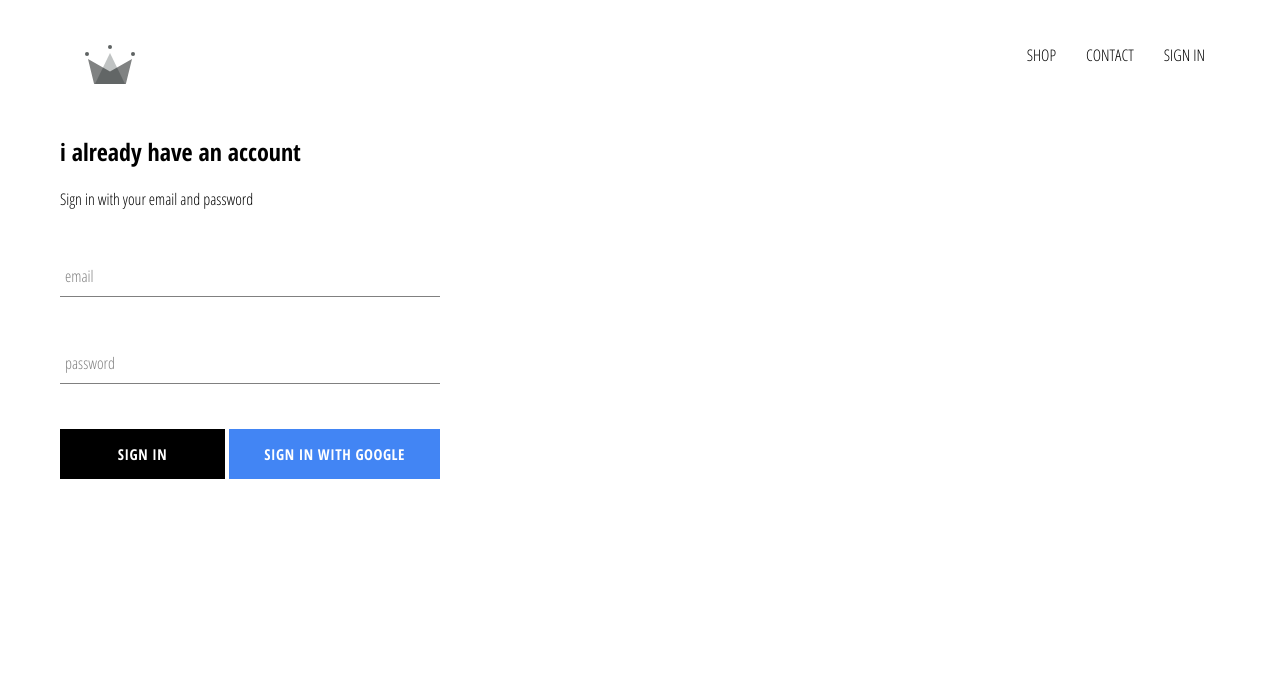
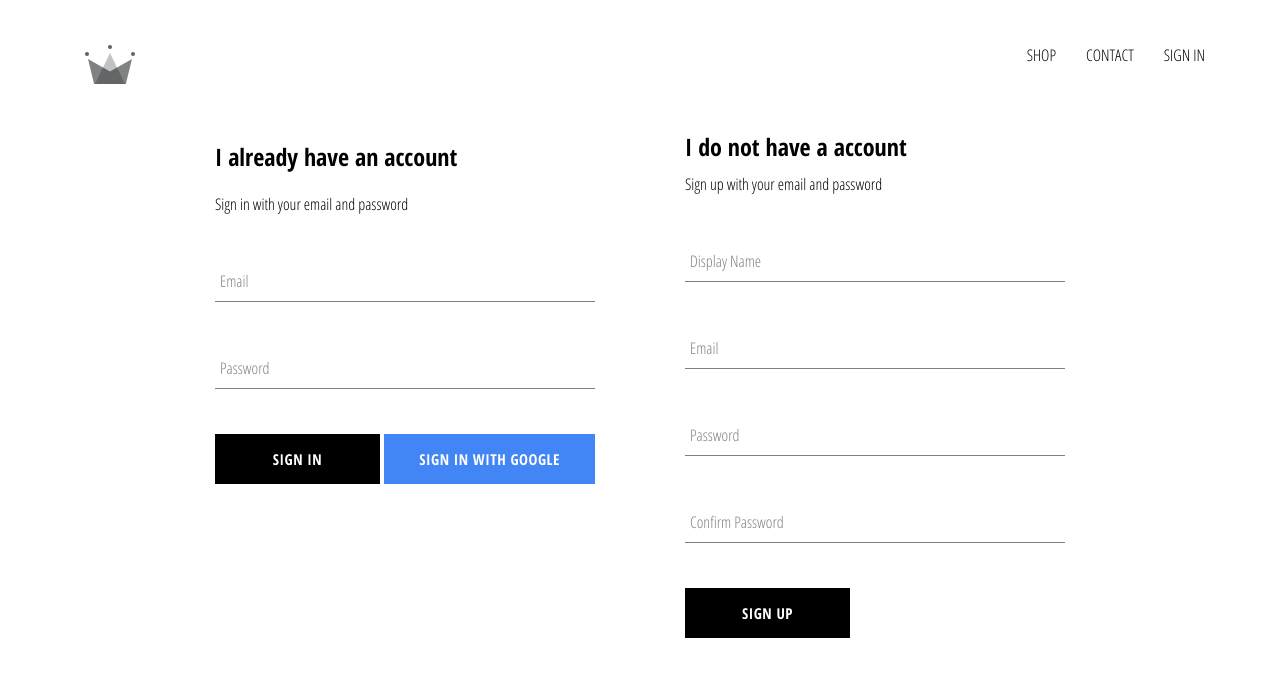
Before and after one commit to andrejdolec/crwn-clothing-react-course, a React (Create React App) app: page /signin in a window 1280 px wide. Shown: the top 676 px of the page. Built offline with nearby package versions, Linux system fonts and the light colour scheme; no server answers.

Commit message:
implemented firebase utils, included ability to store authenticated users to our firestore database

```diff
--- a/src/App.js
+++ b/src/App.js
@@ -7,7 +7,7 @@ import Header from './components/header/header.component';
 import HomePage from './pages/homepage/homepage.component';
 import ShopPage from './pages/shop/shop.component';
 import SignInAndSignUpPage from './pages/sign-in-and-sign-up/sign-in-and-sign-up';
-import { auth } from './firebase/firebase.utils';
+import { auth, createUserProfileDocument } from './firebase/firebase.utils';
 
 class App extends React.Component {
   constructor() {
@@ -22,10 +22,23 @@ class App extends React.Component {
 
 
   componentDidMount() {
-    this.unsubscribeFromAuth = auth.onAuthStateChanged(user => {
-      this.setState({ currentUser: user })
+    this.unsubscribeFromAuth = auth.onAuthStateChanged(async userAuth => {
+      if (userAuth) {
+        const userRef = await createUserProfileDocument(userAuth);
 
-      console.log(user._delegate.email)
+        userRef.onSnapshot(snapShot => {
+          this.setState({
+            currentUser: {
+              id: snapShot.id,
+              ...snapShot.data()
+            }
+          })
+          console.log(this.state)
+        })
+      }
+      else {
+        this.setState({ currentUser: userAuth })
+      }
     })
   }
 
--- a/src/components/sign-in/sign-in.component.jsx
+++ b/src/components/sign-in/sign-in.component.jsx
@@ -31,18 +31,18 @@ class SignIn extends React.Component {
     render() {
         return (
             <div className="sign-in">
-                <h2>i already have an account</h2>
+                <h2>I already have an account</h2>
                 <span>Sign in with your email and password</span>
 
                 <form onSubmit={this.handleSubmit}>
                     <FormInput
-                        label="email"
+                        label="Email"
                         name="email"
                         type="email"
                         handleChange={this.handleChange}
                         value={this.state.email} />
                     <FormInput
-                        label="password"
+                        label="Password"
                         name="email"
                         type="password"
                         handleChange={this.handleChange}
--- /dev/null
+++ b/src/components/sign-up/sign-up.component.jsx
@@ -0,0 +1,103 @@
+import React from 'react';
+
+import FormInput from '../form-input/form-input.component';
+import CustomButton from '../custom-button/custom-button.component';
+
+import { auth, createUserProfileDocument } from '../../firebase/firebase.utils';
+
+import './sign-up.styles.scss';
+
+class SignUp extends React.Component {
+    constructor() {
+        super();
+
+        this.state = {
+            displayName: '',
+            email: '',
+            password: '',
+            confirmPassword: ''
+        };
+    }
+
+    handleSubmit = async event => {
+        event.preventDefault();
+
+        const { displayName, email, password, confirmPassword } = this.state;
+
+        if (password !== confirmPassword) {
+            alert("passwords don't match");
+            return;
+        }
+
+        try {
+            const { user } = await auth.createUserWithEmailAndPassword(
+                email,
+                password
+            );
+
+            await createUserProfileDocument(user, { displayName });
+
+            this.setState({
+                displayName: '',
+                email: '',
+                password: '',
+                confirmPassword: ''
+            });
+        } catch (error) {
+            console.error(error);
+        }
+    };
+
+    handleChange = event => {
+        const { name, value } = event.target;
+
+        this.setState({ [name]: value });
+    };
+
+    render() {
+        const { displayName, email, password, confirmPassword } = this.state;
+        return (
+            <div className='sign-up'>
+                <h2 className='title'>I do not have a account</h2>
+                <span>Sign up with your email and password</span>
+                <form className='sign-up-form' onSubmit={this.handleSubmit}>
+                    <FormInput
+                        type='text'
+                        name='displayName'
+                        value={displayName}
+                        onChange={this.handleChange}
+                        label='Display Name'
+                        required
+                    />
+                    <FormInput
+                        type='email'
+                        name='email'
+                        value={email}
+                        onChange={this.handleChange}
+                        label='Email'
+                        required
+                    />
+                    <FormInput
+                        type='password'
+                        name='password'
+                        value={password}
+                        onChange={this.handleChange}
+                        label='Password'
+                        required
+                    />
+                    <FormInput
+                        type='password'
+                        name='confirmPassword'
+                        value={confirmPassword}
+                        onChange={this.handleChange}
+                        label='Confirm Password'
+                        required
+                    />
+                    <CustomButton type='submit'>SIGN UP</CustomButton>
+                </form>
+            </div>
+        );
+    }
+}
+
+export default SignUp;
--- /dev/null
+++ b/src/components/sign-up/sign-up.styles.scss
@@ -0,0 +1,9 @@
+.sign-up {
+    display: flex;
+    flex-direction: column;
+    width: 380px;
+
+    .title {
+        margin: 10px 0;
+    }
+}
--- a/src/firebase/firebase.utils.js
+++ b/src/firebase/firebase.utils.js
@@ -12,6 +12,31 @@ const config = {
     measurementId: "G-YSV5L8MFDR"
 };
 
+export const createUserProfileDocument = async (userAuth, additionalData) => {
+    if (!userAuth) return;
+
+    const userRef = firestore.doc(`users/${userAuth.uid}`);
+    const snapShot = await userRef.get()
+
+    if (!snapShot.exists) {
+        const { displayName, email } = userAuth;
+        const createdAt = new Date();
+
+        try {
+            await userRef.set({
+                displayName,
+                email,
+                createdAt,
+                ...additionalData
+            })
+        } catch (error) {
+            console.log('error creating user', error.message)
+        }
+    }
+
+    return userRef;
+}
+
 firebase.initializeApp(config);
 
 export const auth = firebase.auth();
--- a/src/pages/sign-in-and-sign-up/sign-in-and-sign-up.jsx
+++ b/src/pages/sign-in-and-sign-up/sign-in-and-sign-up.jsx
@@ -3,11 +3,13 @@ import React from "react";
 import './sign-in-and-sign-up.styles.scss';
 
 import SignIn from "../../components/sign-in/sign-in.component";
+import SignUp from "../../components/sign-up/sign-up.component";
 
 const SignInAndSignUpPage = () => (
     <div className="sign-in-and-sign-up">
         <SignIn />
+        <SignUp />
     </div>
 )
 
-export default SignInAndSignUpPage
+export default SignInAndSignUpPage;
--- a/src/pages/sign-in-and-sign-up/sign-in-and-sign-up.styles.scss
+++ b/src/pages/sign-in-and-sign-up/sign-in-and-sign-up.styles.scss
@@ -0,0 +1,6 @@
+.sign-in-and-sign-up {
+    width: 850px;
+    display: flex;
+    justify-content: space-between;
+    margin: 30px auto;
+}
```
